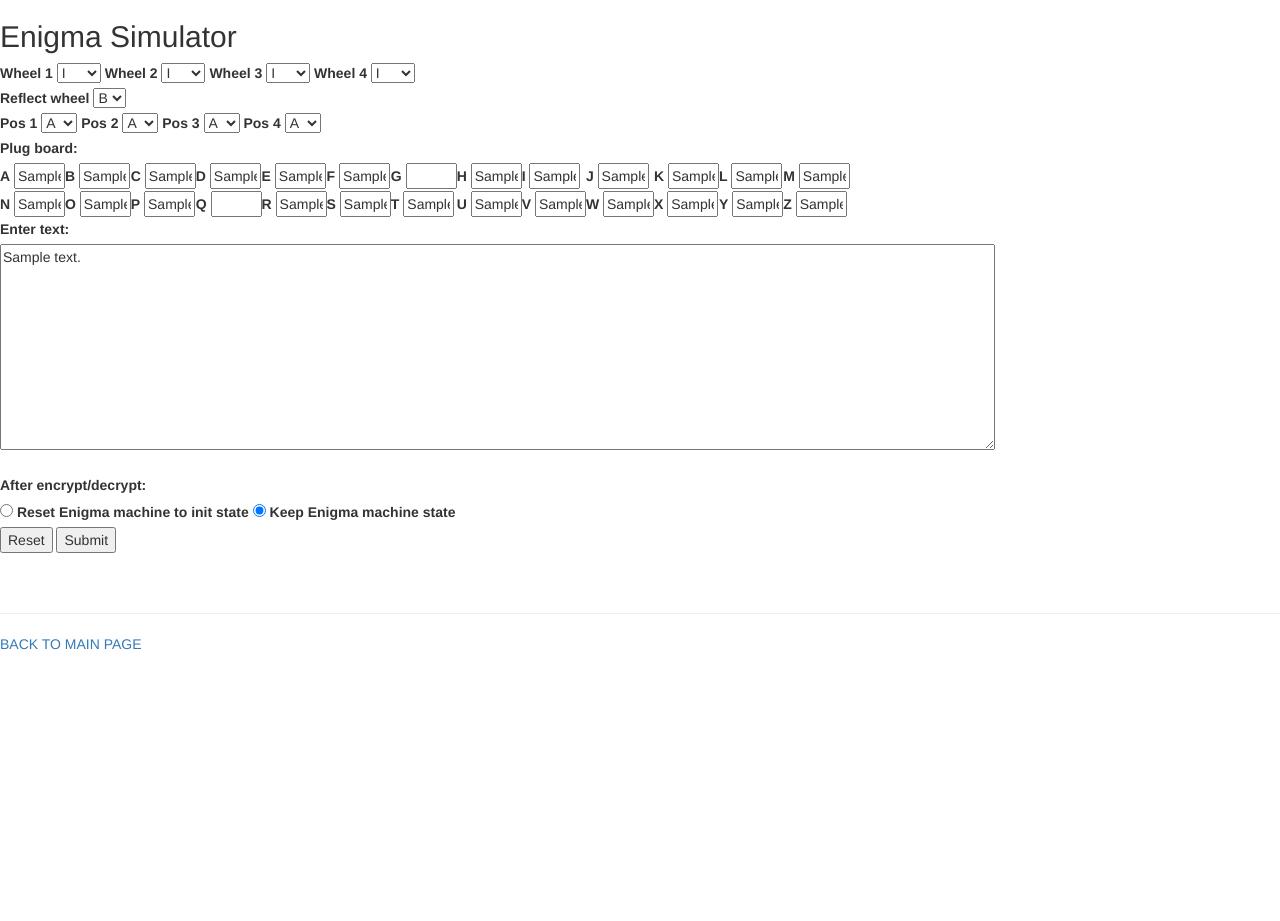
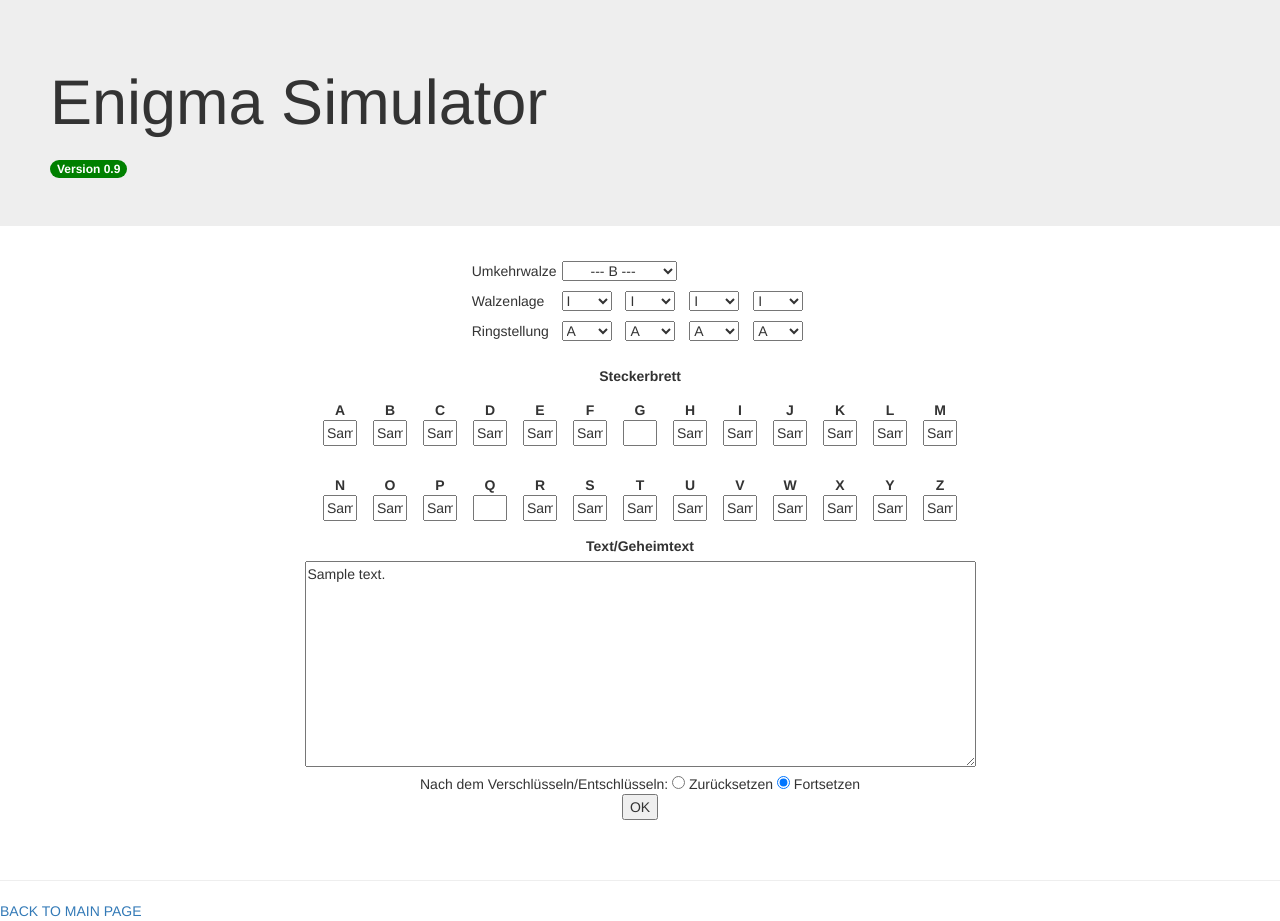
Before and after one commit to dthung1602/MyWebApp, a Python web app: template templates/enigma.html in a window 1280 px wide. Before the commit the page ends 650 px from the top, so only its background shows below. Run offline with Jinja, Linux system fonts and the light colour scheme; the template is opened without the code that fills it: most values are stand-ins (such as "Sample title", 1, 10 or a date in 2020).

Commit message:
add css to enigma

```diff
--- a/MyHandlers/ErrorHandler.py
+++ b/MyHandlers/ErrorHandler.py
@@ -2,8 +2,6 @@ import Handler
 
 
 class ErrorHandler(Handler.Handler):
-    page_title = "Error"
-
     def get(self, *args, **kwargs):
         self.error(404)
 
--- a/MyHandlers/Handler.py
+++ b/MyHandlers/Handler.py
@@ -41,4 +41,4 @@ class Handler(webapp2.RequestHandler):
             500: "500 Internal Server Error"
         }
         self.request.status = code
-        Handler.render(self, "error.html", error=messages[code])
+        Handler.render(self, "error.html", __page_title__="Error", error=messages[code])
--- a/templates/enigma.html
+++ b/templates/enigma.html
@@ -1,81 +1,110 @@
 {% extends "base.html" %}
 
 {% block body %}
-<h2>Enigma Simulator</h2>
 
-<p style="color:red">{{error}}</p>
+<div class="jumbotron">
+    <h1 style="padding-bottom: 10px; padding-left: 50px">Enigma Simulator</h1>
+    <div class="badge" style="margin-left:50px;background-color:green">Version 0.9</div>
+</div>
+
+<div class="container" align="center">
+    <!------ Error ------->
+    {% if error %}
+    <div class="alert alert-danger">
+        <img src="/static/image/error.png" height="55px">
+        <strong style="font-size:150%;margin-left: 20px">ERROR!</strong>
+        <span style="font-size:150%;margin-left: 30px">{{error}}</span>
+    </div>
+    <br><br>
+    {% endif %}
 
     <form method="post">
-    <!--wheels-->
+        <table>
+            <!--------------  reflect wheel  ------------------>
+            <tr>
+                <td>Umkehrwalze</td>
+                <td>
+                    <select name="rw" style="width:115px;margin:5px;text-align: center">
+                        <option value="B" {% if rw == "B" %} selected {% endif %}>--- B ---</option>
+                        <option value="C" {% if rw == "C" %} selected {% endif %}>--- C ---</option>
+                    </select>
+                </td>
+            </tr>
+
+            <!------------- wheels ---------------->
+            <tr>
+                <td>Walzenlage</td>
+                <td>
                     {% for i in [1, 2, 3, 4] %}
-    <label>Wheel {{i}}</label>
-    <select name="w{{i}}" onchange="checkWheels()">
+                    <select name="w{{i}}" style="width:50px;margin:5px" onchange="checkWheels()">
                         {% for num in ["I", "II", "III", "IV", "V", "VI", "VII", "VIII"] %}
                         <option value="{{num}}" {% if w[i]== num %} selected {% endif %}>{{num}}</option>
                         {% endfor %}
                     </select>
                     {% endfor %}
-    <br>
+                </td>
+            </tr>
 
-    <!--reflect wheel-->
-    <label>Reflect wheel</label>
-    <select name="rw">
-        <option value="B" {% if rw==
-        "B" %} selected {% endif %}>B</option>
-        <option value="C" {% if rw==
-        "C" %} selected {% endif %}>C</option>
-    </select>
-    <br>
-
-    <!--positions-->
+            <!-------- positions ---------------->
+            <tr>
+                <td>Ringstellung</td>
+                <td>
                     {% for i in [1, 2, 3, 4] %}
-    <label>Pos {{i}}</label>
-    <select name="p{{i}}">
+                    <select name="p{{i}}" style="width:50px;margin:5px">
                         {% for c in "ABCDEFGHIJKLMNOPQRSTUVWXYZ" %}
                         <option value="{{c}}" {% if p[i] == c %} selected {% endif %}>{{c}}</option>
                         {% endfor %}
                     </select>
                     {% endfor %}
-    <br>
+                </td>
+            </tr>
+        </table>
 
-    <!--plug board-->
-    <label>Plug board:</label>
+
+        <!---------------------plug board---------------------------->
         <br>
         <table>
             <tr>
+                <th colspan="13" style="text-align: center">Steckerbrett</th>
+            </tr>
+            <tr>
                 {% for c in "ABCDEFGHIJKLM" %}
-            <td>
-                <label>{{c}}</label>
-                <input name="{{c}}" size="3" maxlength="1" value="{{pb.get(c, '')}}" type="text"
-                       onkeydown="saveOldValue(this)" onkeyup="updateValue(this)">
+                <td style="text-align: center" width="50px" height="75px">
+                    <div><strong>{{c}}</strong></div>
+                    <input name="{{c}}" size="1" maxlength="1" value="{{pb.get(c, '')}}" type="text"
+                           style="text-align: center" onkeydown="saveOldValue(this)" onkeyup="updateValue(this)">
                 </td>
                 {% endfor %}
             </tr>
             <tr>
                 {% for c in "NOPQRSTUVWXYZ" %}
-            <td>
-                <label>{{c}}</label>
-                <input name="{{c}}" size="3" maxlength="1" value="{{pb.get(c, '')}}" type="text"
-                       onkeydown="saveOldValue(this)" onkeyup="updateValue(this)">
+                <td style="text-align: center" width="50px" height="75px">
+                    <div><strong>{{c}}</strong></div>
+                    <input name="{{c}}" size="1" maxlength="1" value="{{pb.get(c, '')}}" type="text"
+                           style="text-align: center" onkeydown="saveOldValue(this)" onkeyup="updateValue(this)">
                 </td>
                 {% endfor %}
             </tr>
         </table>
 
-    <label>Enter text:</label>
+
+        <!---------------------------------Enter text ----------------------------->
+        <div style="text-align: center">
+            <label>Text/Geheimtext</label>
             <br>
-    <textarea name="text" rows=10 cols=120>{{text}}</textarea>
-    <br><br>
+            <textarea name="text" rows=10 cols=80>{{text}}</textarea>
+        </div>
 
-    <label>After encrypt/decrypt:</label> <br>
-    <input type="radio" name="reset" value="true" {% if rs %} checked {% endif %}> <label>Reset Enigma machine to init state</label>
-    <input type="radio" name="reset" value="false" {% if not rs %} checked {% endif %}> <label>Keep Enigma machine state</label>
-    <br>
+        <!---------------------------- reset -------------------------------->
+        <div>
+            <span>Nach dem Verschlüsseln/Entschlüsseln:</span>
+            <input type="radio" name="reset" value="true" {% if rs %} checked {% endif %}> <span>Zurücksetzen</span>
+            <input type="radio" name="reset" value="false" {% if not rs %} checked {% endif %}> <span>Fortsetzen</span>
+        </div>
 
-    <input type="reset">
-    <input type="submit">
+        <input type="submit" value="OK">
     </form>
 
     <script src="{{__host__}}/static/js/enigma.js"></script>
-
+</div>
 {% endblock %}
```
Lines whose indentation alone changed are shown as unchanged.
